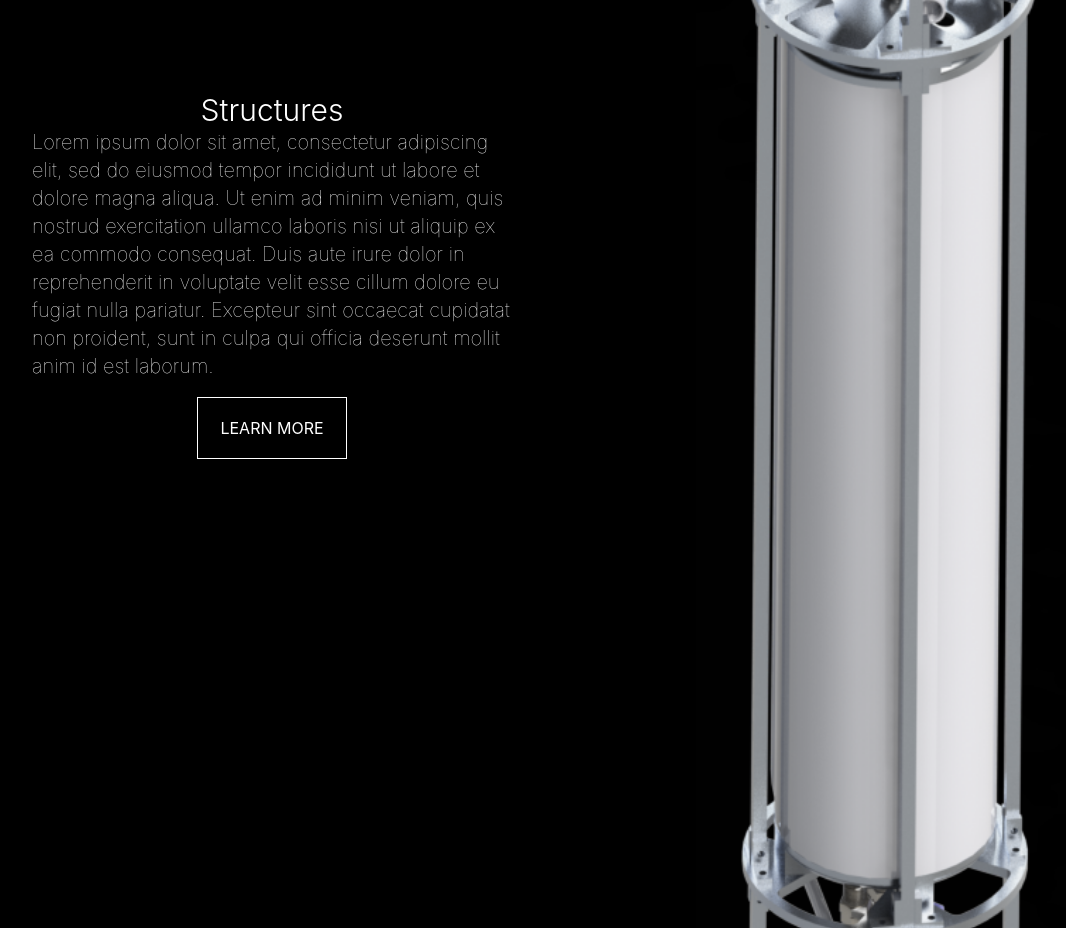
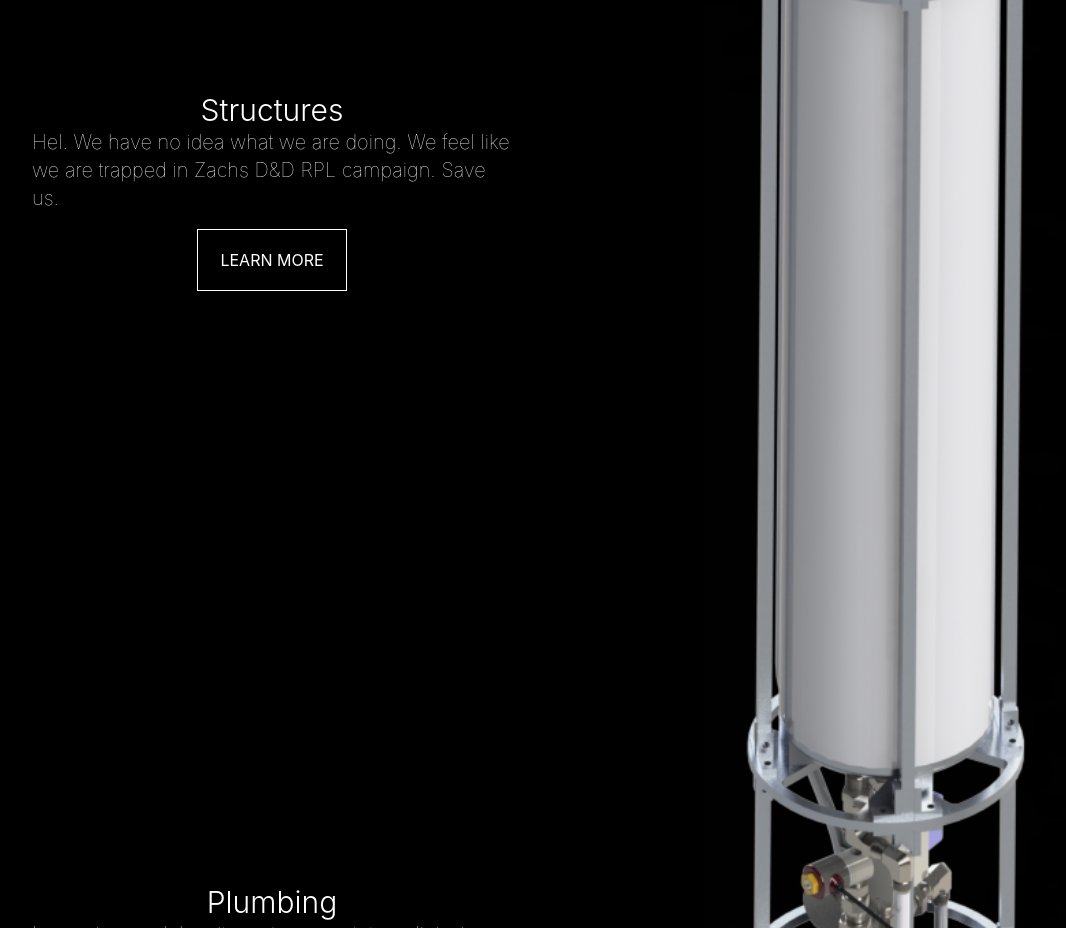
Before and after one commit to flashruler/rpl-website, a Next.js app: page /phoenix in a window 1280 px wide. Shown: the part 3340-4268 px from the top of the page, without its empty margins (48-1114 px from the left). Built offline with nearby package versions, Linux system fonts and the light colour scheme.

Commit message:
Update phoenix.js

```diff
--- a/pages/phoenix.js
+++ b/pages/phoenix.js
@@ -66,10 +66,7 @@ export default function phoenix() {
         </div>
         <div className="flex flex-col items-center w-3/4 my-72">
           <h1 className="text-white text-3xl font-light">Structures</h1>
-          <h1 className="text-white text-xl font-thin">Lorem ipsum dolor sit amet, consectetur adipiscing elit,
-          sed do eiusmod tempor incididunt ut labore et dolore magna aliqua. Ut enim ad minim veniam, quis nostrud exercitation
-           ullamco laboris nisi ut aliquip ex ea commodo consequat. Duis aute irure dolor in reprehenderit in voluptate velit esse cillum
-           dolore eu fugiat nulla pariatur. Excepteur sint occaecat cupidatat non proident, sunt in culpa qui officia deserunt mollit anim id est laborum.</h1>
+          <h1 className="text-white text-xl font-thin">Hel. We have no idea what we are doing. We feel like we are trapped in Zachs D&D RPL campaign. Save us.</h1>
 
           <Link
               href="/phoenix"
```
